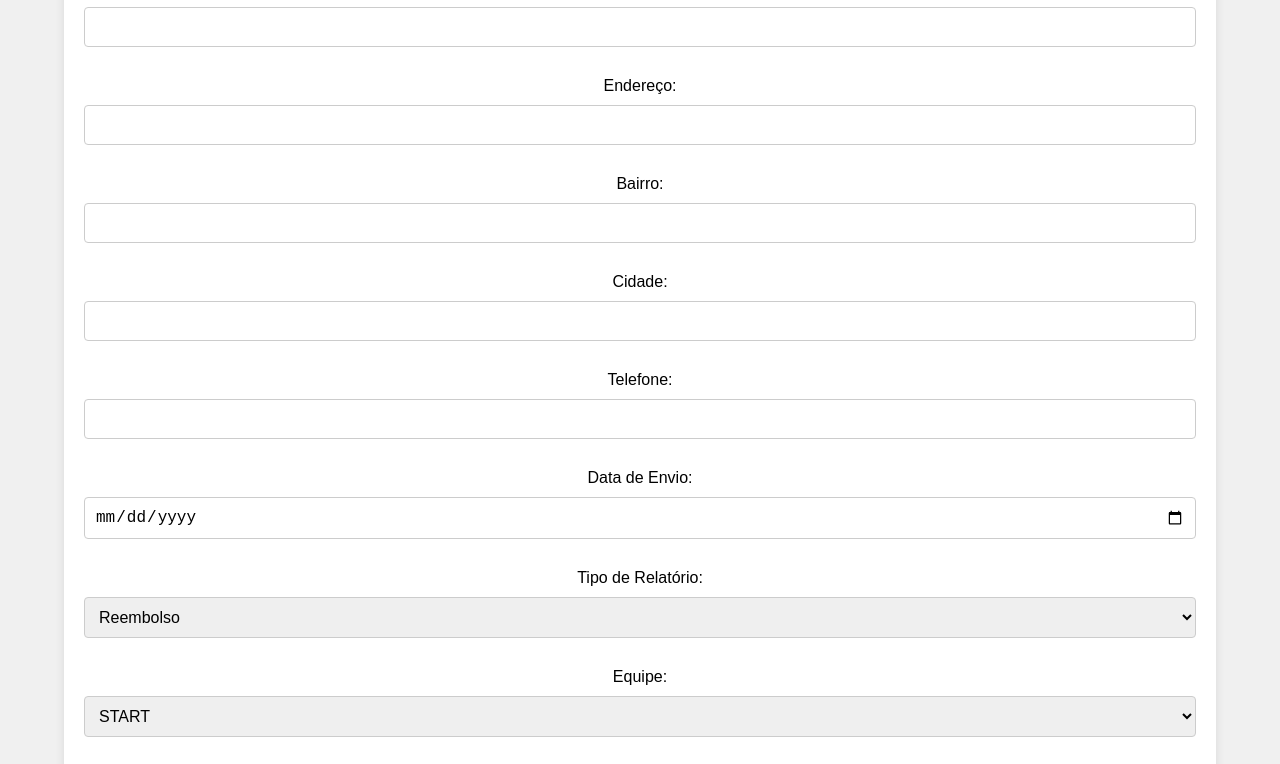
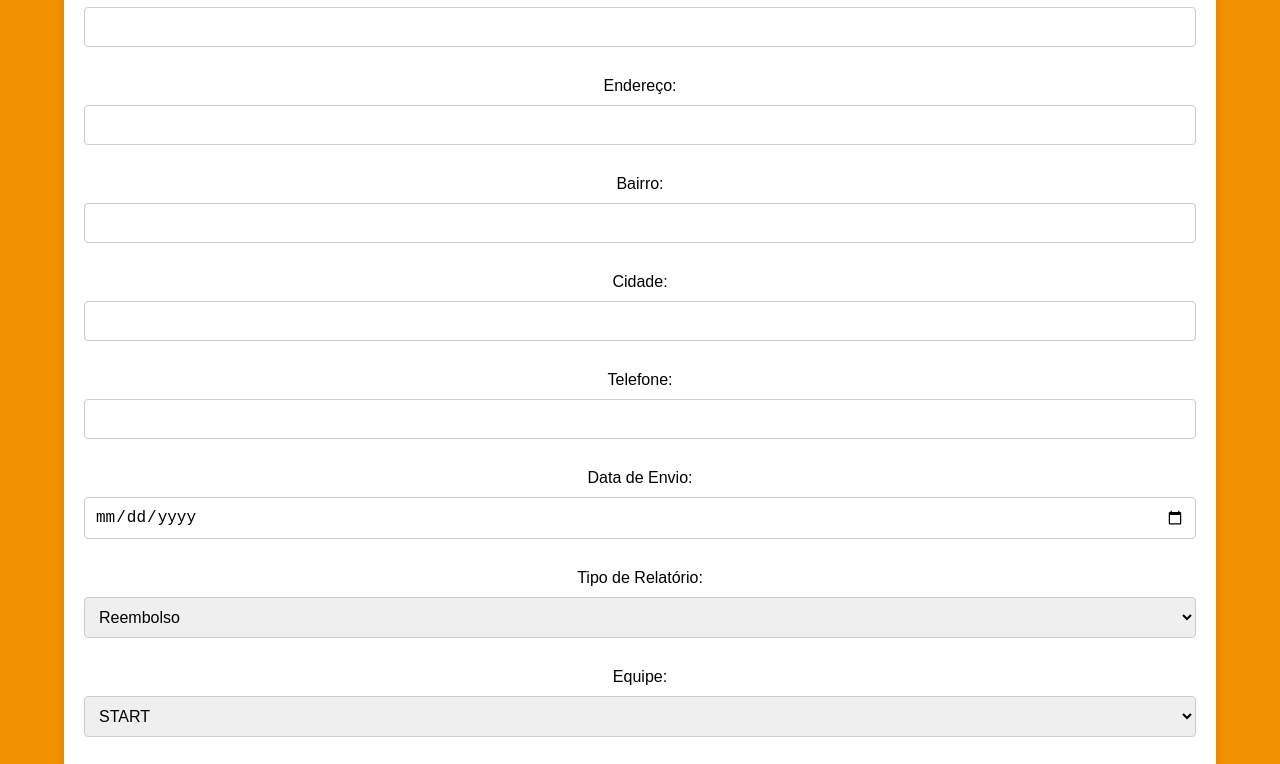
Before and after one commit to TradeObjetiva/RELATORIO-PASSAGEM-OBJETIVA, a plain HTML site: page index.html in a window 1280 px wide. Shown: the part 244-1008 px from the top of the page. Drawn offline with nearby package versions, Linux system fonts and the light colour scheme.

Commit message:
Update index.html

```diff
--- a/index.html
+++ b/index.html
@@ -8,7 +8,7 @@
         body {
             font-family: Arial, sans-serif;
             margin: 0;
-            background-color: #f0f0f0;
+            background-color: #f39200;
             display: flex;
             justify-content: center;
             align-items: center;
```
